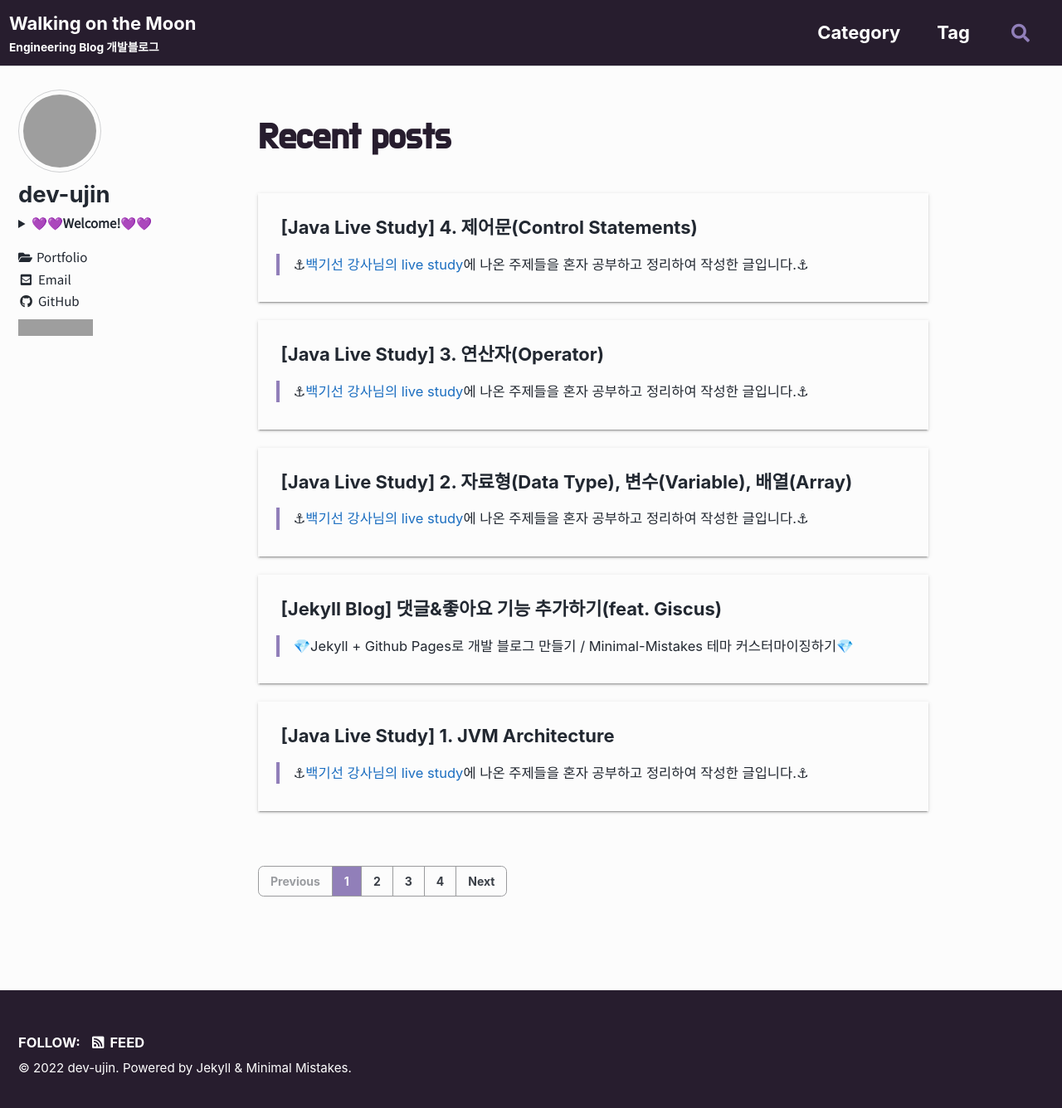
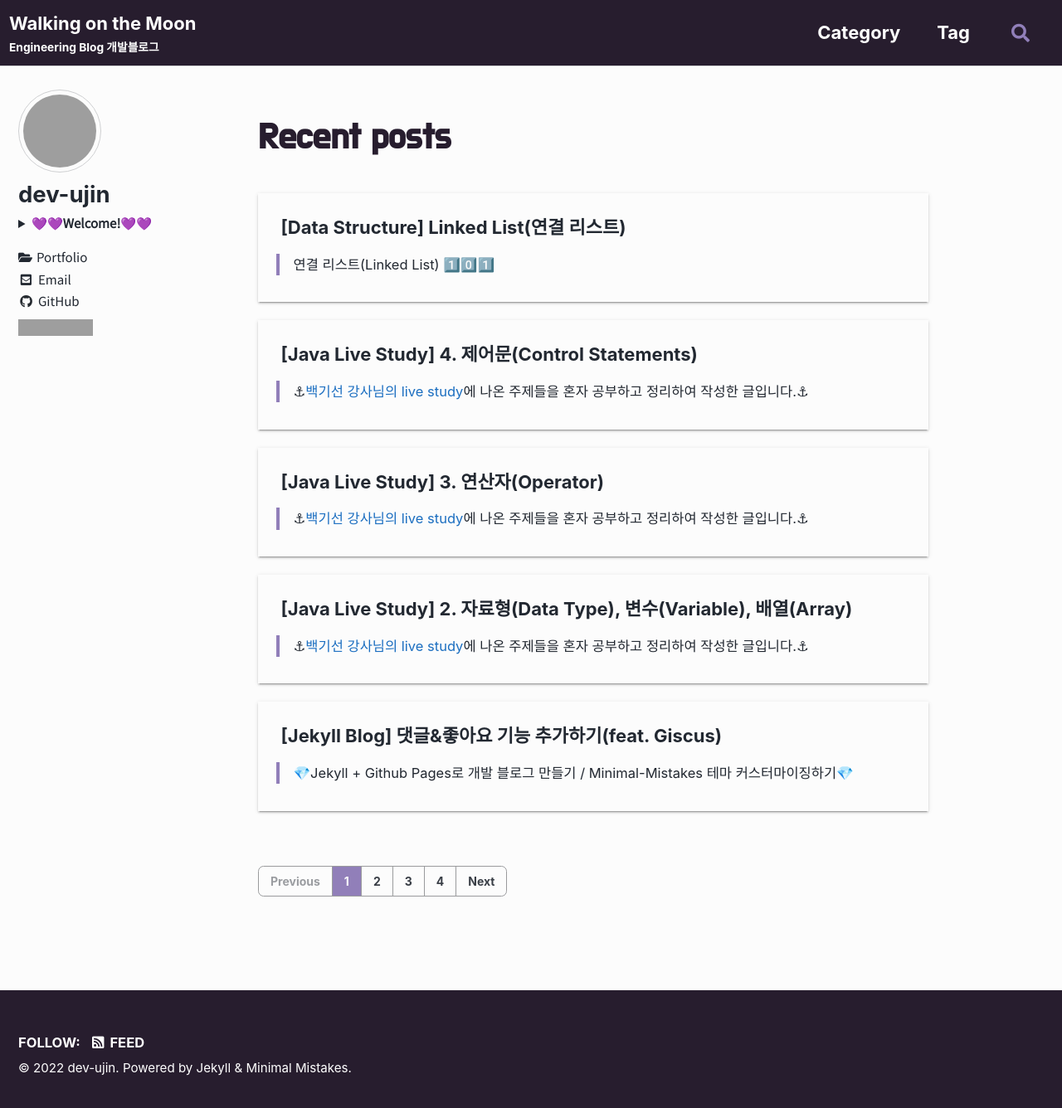
Before and after one commit to devyoujin/devyoujin.github.io, a Jekyll site: the page built from index.html, in a window 1280 px wide and 1344 px high. Shown: the top 1336 px of the window at 83% size. Built offline with Jekyll 4.4.1, drawn with Linux system fonts in a browser that asks for light colours; cached includes are drawn as plain includes; some web fonts are replaced; the list of posts is cut into pages by our own code; part of the change alters nothing that is shown; grey boxes are pictures that could not be loaded.

Commit message:
doc(linked-list): add a post

````diff
--- /dev/null
+++ b/_posts/data-structure/2022-02-28-linked-list.md
@@ -0,0 +1,109 @@
+---
+title: "[Data Structure] Linked List(연결 리스트)"
+categories:
+  - Data-Structure
+tags:
+  - 💼Data-Structure
+  - ☕Java
+---
+
+> 연결 리스트(Linked List) 1️⃣0️⃣1️⃣
+
+<a href="https://github.com/dev-ujin/java-lab/tree/main/linked-list/src/main" class="btn btn--github"><i class="fab fa-github"></i> 구현코드</a> <a href="https://github.com/dev-ujin/java-lab/tree/main/linked-list/src/test" class="btn btn--success">✅ 테스트코드</a>
+
+
+# [1] Linked List 구조
+![Linked List]({{site.url}}{{site.baseurl}}/assets/img/data-structure/linked-list.jpg)
+
+- **node**: 연결 리스트의 각 아이템
+  - **data field**: 값을 저장
+  - **link field**: 다음 노드를 가리키는 포인터
+- **head**: 연결 리스트의 첫 노드
+- **tail**: 연결 리스트의 마지막 노드를 종종 `tail`라 칭하기도 하는데, 공식적으로 갖춰야하는 포인터는 아닌 것 같아 그림에는 생략하였다.
+
+# [2] Linked List 종류
+![Linked List]({{site.url}}{{site.baseurl}}/assets/img/data-structure/type-of-linked-list.jpg)
+
+- **단일 연결 리스트(Singly Linked List)**
+  - 일반적으로 종류를 논하는 것이 아니면 연결 리스트는 단일 연결 리스트를 일컫는다.
+- **이중 연결 리스트(Doubly Linked List)**
+  - 이전 노드를 가리키는 포인터와 다음 노드를 가리키는 포인터를 가진다.
+  - 역방향으로 탐색이 가능하다.
+  - 포인터가 2개이기 때문에 단일 연결 리스트에 비해 메모리 공간도 더 요구된다.
+- **원형 연결 리스트(Circular Linked List)**
+  - 마지막 노드의 포인터가 처음 노드, 즉 `head`를 가리킨다.
+
+# [3] Linked List 특징
+> 배열와 비교하여 연결 리스트의 특징을 알아본다.
+
+![Linked List]({{site.url}}{{site.baseurl}}/assets/img/data-structure/array-and-linked-list.jpg)
+- 배열은 메모리에 연속적으로 공간이 할당된다. 반면에, 연결 리스트는 공간이 연속적일 필요 없이 메모리에 흩어져 분포되어 있다.
+
+## 장점
+
+###### 동적 크기를 가진다
+- 배열은 크기가 고정되어 있지만, 연결리스트는 그렇지 않다.
+
+###### 삽입 및 삭제가 쉽다
+- 새로운 원소를 중간에 추가하거나 중간에 위치한 원소를 삭제하려면 뒤에 위치하는 원소들의 위치를 한칸씩 옮겨줘야하는 배열에 비해 연결리스트는 비교적 삽입, 삭제가 쉽다.(자세한 방법은 아래에서 설명한다.)
+
+## 단점
+
+###### 임의 접근이 불가능하다
+- 배열은 인덱스를 통해 임의 접근(Random Access)이 가능하지만, 연결 리스트는 `head` 노드에서부터 시작하여 원하는 원소에 접근해야한다.
+
+###### 포인터를 위한 메모리가 필요하다
+- 연결 리스트에서는 다음 노드를 가리키는 포인터를 위해 추가적인 메모리 공간이 필요하다.
+
+###### 캐싱에 적합하지 않다
+- 배열은 연속적인 공간을 할당하기 때문에 원소들이 인접해 있어 공간적 지역성(Space Locality)을 통해 캐싱을 할 수 있지만, 연결 리스트는 메모리에 분포되어 있기 때문에 캐싱에 적합하지 않다.
+
+# [4] Linked List 메서드
+## 노드 삽입
+![Linked List]({{site.url}}{{site.baseurl}}/assets/img/data-structure/insertion-in-linked-list.jpg)
+- `addFirst(Node node)`: 연결 리스트의 맨 처음에 새로운 노드 추가
+- `addLast(Node node)`: 연결 리스트 맨 마지막에 새로운 노드 추가
+- `add(Node node, int position)`: 특정 위치에 새로운 노드 추가
+
+## 노드 삭제
+![Linked List]({{site.url}}{{site.baseurl}}/assets/img/data-structure/deletion-in-linked-list.jpg)
+- `removeFirst()`: 연결 리스트의 맨 처음 노드 삭제
+- `removeLast()`: 연결 리스트 맨 마지막 노드 삭제
+- `remove(int position)`: 특정 위치에 새로운 노드 삭제
+
+# [5] Linked List 구현
+- 노드 삽입, 삭제에 대해 위에서 언급한 메서드를 구현하고 테스트해보았다!😇
+
+🔽 단일 연결 리스트에서의 노드
+```java
+public class Node {
+    public int value;
+    public Node next;
+
+    public Node(int value) {
+        this.value = value;
+        this.next = null;
+    }
+}
+```
+
+🔽 단일 연결 리스트
+```java
+public class LinkedList {
+    private Node head;
+
+    public void addFirst(Node newNode) { ... }
+    public void addLast(Node newNode) { ... }
+    public void add(Node newNode, int position) { ... }
+
+    public void removeFirst() { ... }
+    public void removeLast() { ... }
+    public void remove(int position) { ... }
+
+    public int getSize() { ... }
+}
+```
+
+# 참고
+- <https://www.geeksforgeeks.org/linked-list-vs-array/?ref=lbp>
+- <https://docs.oracle.com/javase/7/docs/api/java/util/LinkedList.html>
--- a/_sass/minimal-mistakes/skins/_custom.scss
+++ b/_sass/minimal-mistakes/skins/_custom.scss
@@ -22,10 +22,10 @@ $base00: #212121 !default;
 $base02: #373b41 !default;
 $base04: #969896 !default;
 
-$success-color: #95d887 !default;
+/*$success-color: #95d887 !default;
 $warning-color: #e9cb6b !default;
 $danger-color: #eea4a1 !default;
-$info-color: #7bcfc8 !default;
+$info-color: #7bcfc8 !default;*/
 
 .page__footer {
   color: #fff !important; // override
````
Also changed, not shown: assets/img/data-structure/array-and-linked-list.jpg (added), assets/img/data-structure/deletion-in-linked-list.jpg (added), assets/img/data-structure/doubly-linked-list.jpg (added), assets/img/data-structure/insertion-in-linked-list.jpg (added), assets/img/data-structure/linked-list.jpg (added), assets/img/data-structure/type-of-linked-list.jpg (added).
